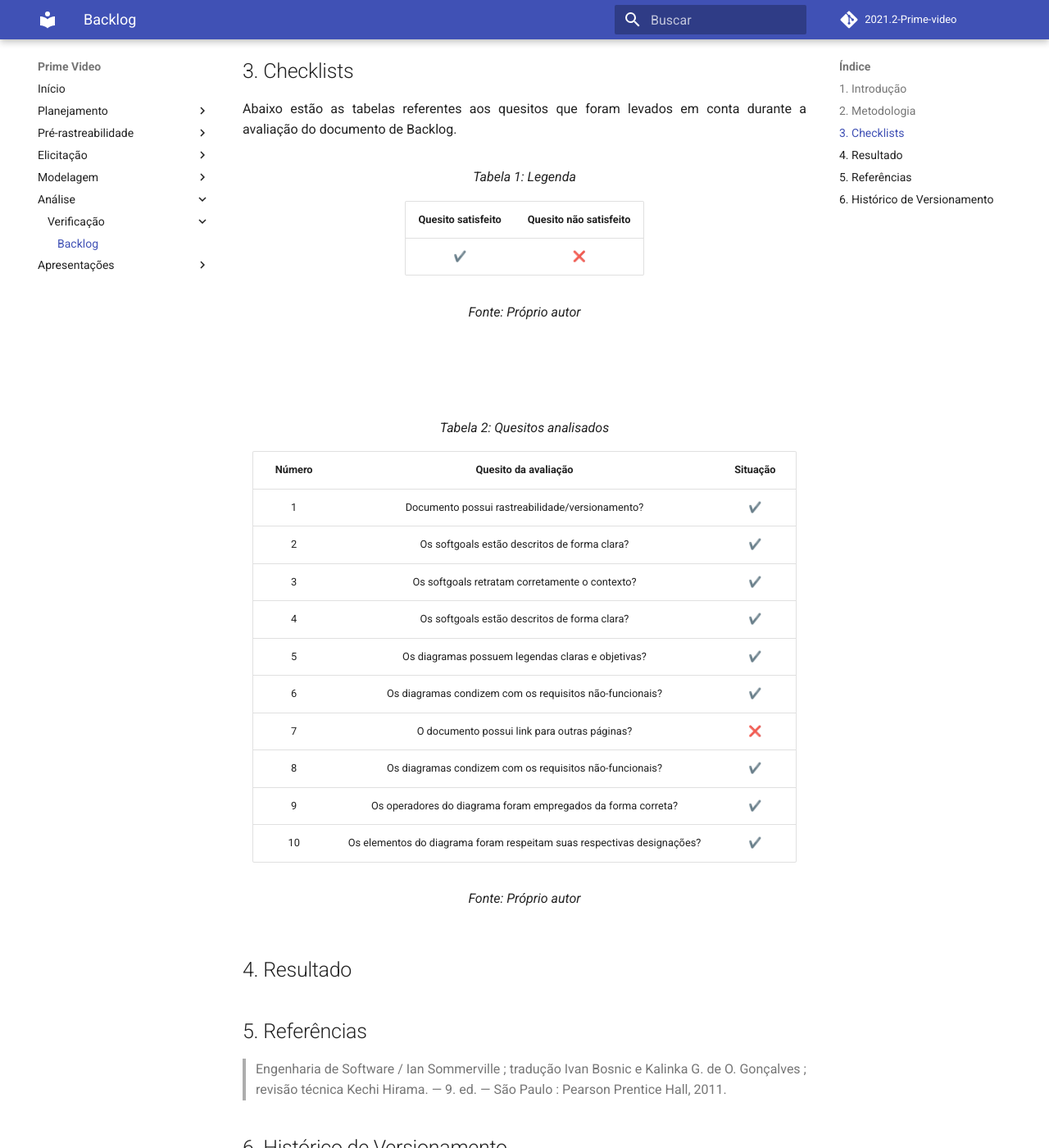
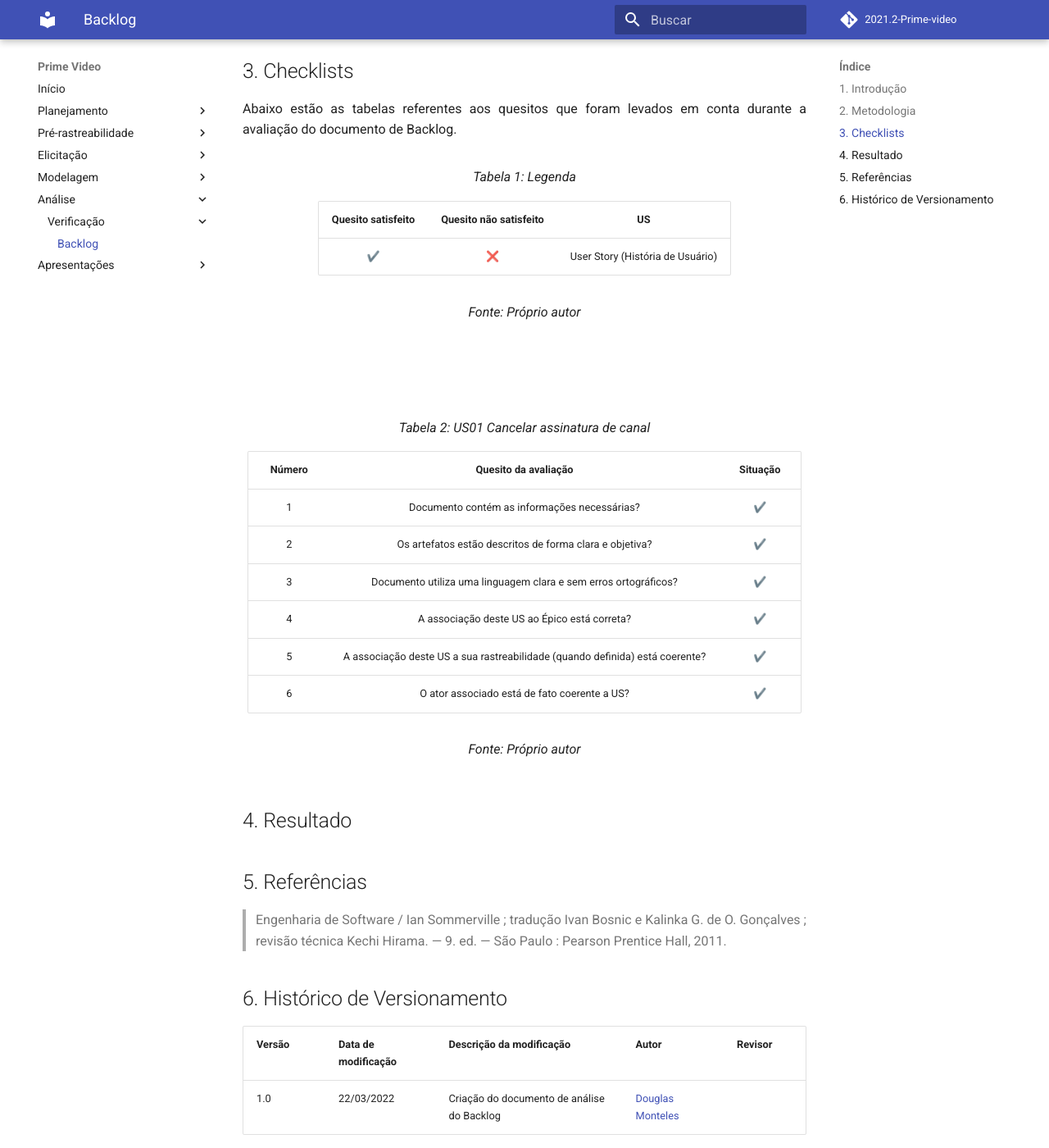
Before and after one commit to Requisitos-de-Software/2021.2-Prime-video, an MkDocs documentation site: the page built from docs/analise/verificacao/backlog.md, in a window 1280 px wide and 1400 px high, scrolled down 472 px. Shown: the whole window at 82% size. Built offline with MkDocs 1.6.1 and Material for MkDocs 9.7.7, drawn with Linux system fonts in a browser that asks for light colours; comment, search, counter and statistics services are not loaded.

Commit message:
docs: Adicionando a primeira avaliação

```diff
--- a/docs/analise/verificacao/backlog.md
+++ b/docs/analise/verificacao/backlog.md
@@ -25,21 +25,24 @@
       <tr>
         <th align="center">Quesito satisfeito</th>
         <th align="center">Quesito não satisfeito</th>
+        <th align="center">US</th>
       </tr>
     </thead>
     <tbody>
       <tr>
         <td align="center">✔️</td>
         <td align="center">❌</td>
+        <td align="center">User Story (História de Usuário)</td>
       </tr>
     </tbody>
   </table>
   <figcaption>Fonte: Próprio autor</figcaption>
 </figure>
-<br>
-<br>
+
+<br><br>
+
 <figure>
-  <figcaption>Tabela 2: Quesitos analisados</figcaption>
+  <figcaption>Tabela 2: US01 Cancelar assinatura de canal</figcaption>
   <table>
     <thead>
       <tr>
@@ -51,52 +54,32 @@
     <tbody>
       <tr>
         <td align="center">1</td>
-        <td align="center">Documento possui rastreabilidade/versionamento?</td>
+        <td align="center">Documento contém as informações necessárias?</td>
         <td align="center">✔️</td>
       </tr>
       <tr>
         <td align="center">2</td>
-        <td align="center">Os softgoals estão descritos de forma clara?</td>
+        <td align="center">Os artefatos estão descritos de forma clara e objetiva?</td>
         <td align="center">✔️</td>
       </tr>
       <tr>
         <td align="center">3</td>
-        <td align="center">Os softgoals retratam corretamente o contexto?</td>
+        <td align="center">Documento utiliza uma linguagem clara e sem erros ortográficos?</td>
         <td align="center">✔️</td>
       </tr>
       <tr>
         <td align="center">4</td>
-        <td align="center">Os softgoals estão descritos de forma clara?</td>
+        <td align="center">A associação deste US ao Épico está correta?</td>
         <td align="center">✔️</td>
       </tr>
       <tr>
         <td align="center">5</td>
-        <td align="center">Os diagramas possuem legendas claras e objetivas?</td>
+        <td align="center">A associação deste US a sua rastreabilidade (quando definida) está coerente?</td>
         <td align="center">✔️</td>
       </tr>
       <tr>
         <td align="center">6</td>
-        <td align="center">Os diagramas condizem com os requisitos não-funcionais?</td>
-        <td align="center">✔️</td>
-      </tr>
-      <tr>
-        <td align="center">7</td>
-        <td align="center">O documento possui link para outras páginas?</td>
-        <td align="center">❌</td>
-      </tr>
-      <tr>
-        <td align="center">8</td>
-        <td align="center">Os diagramas condizem com os requisitos não-funcionais?</td>
-        <td align="center">✔️</td>
-      </tr>
-      <tr>
-        <td align="center">9</td>
-        <td align="center">Os operadores do diagrama foram empregados da forma correta?</td>
-        <td align="center">✔️</td>
-      </tr>
-       <tr>
-        <td align="center">10</td>
-        <td align="center">Os elementos do diagrama foram respeitam suas respectivas designações?</td>
+        <td align="center">O ator associado está de fato coerente a US?</td>
         <td align="center">✔️</td>
       </tr>
     </tbody>
```
